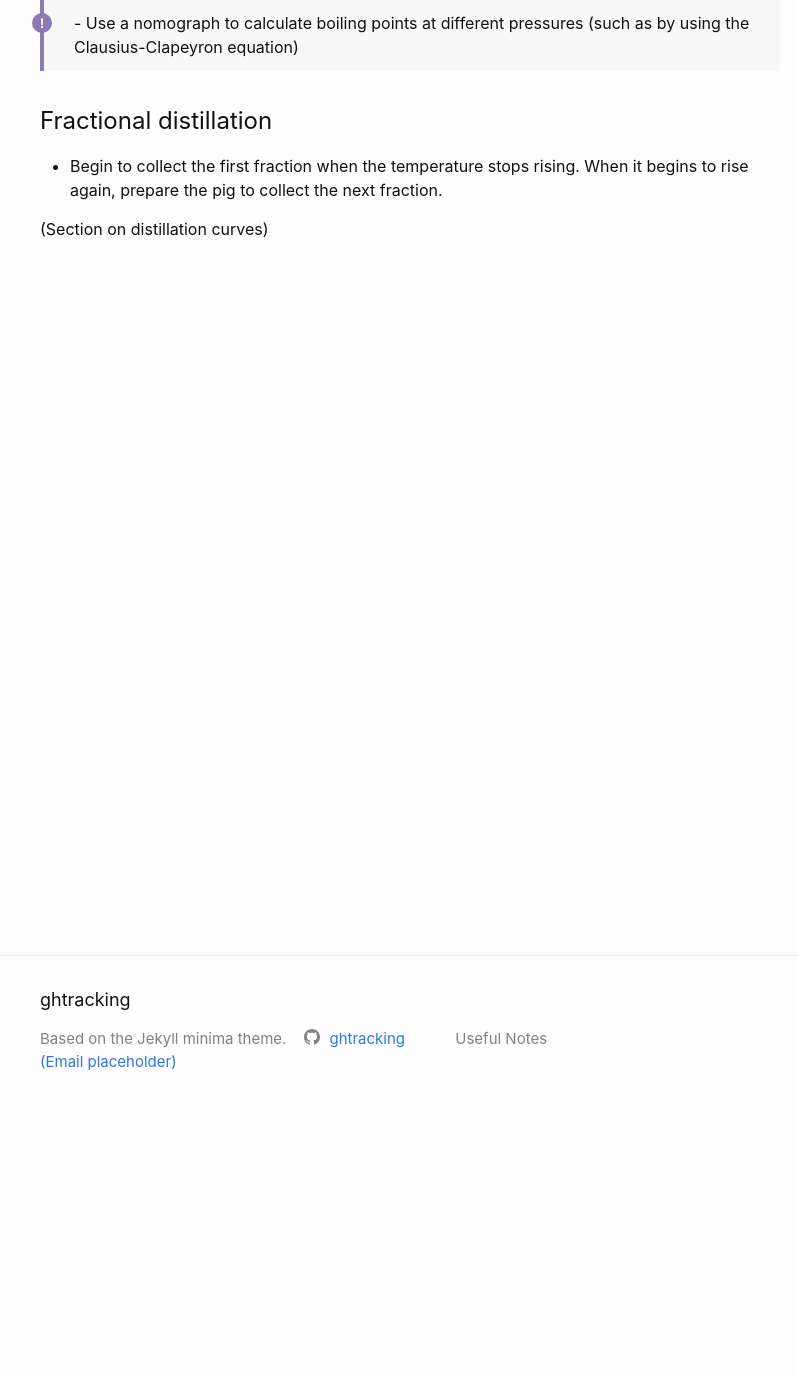
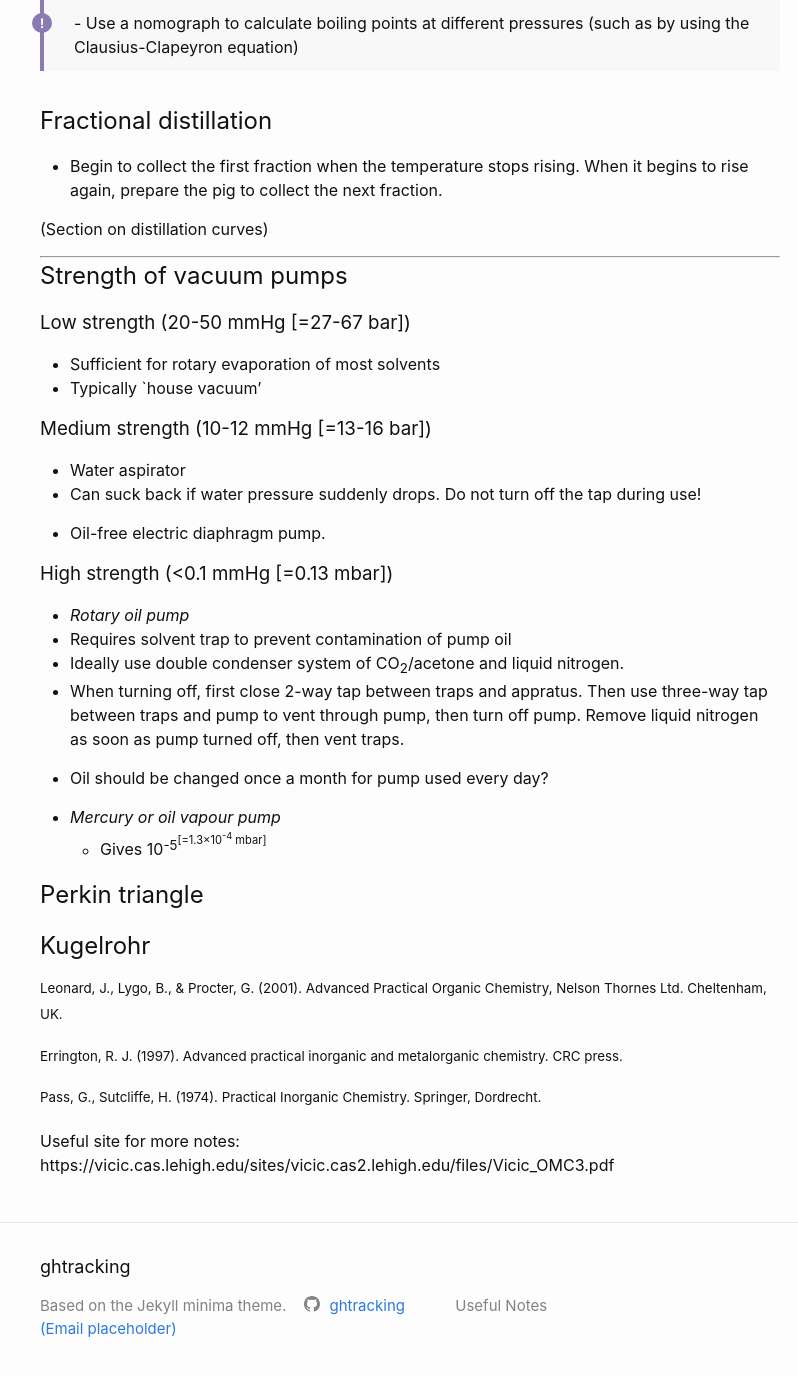
Before and after one commit to ghTracking/ghtracking.github.io, a Jekyll site: the page built from _practical_skills/vacuum_distillation.md, in a window 1280 px wide and 1400 px high, scrolled down 267 px. Shown: the top 1376 px of the window, without its empty margins (230-1028 px from the left). Built offline with Jekyll 4.4.1, drawn with Linux system fonts in a browser that asks for light colours.

Commit message:
Added details on vacuum distillation

```diff
--- a/_practical_skills/vacuum_distillation.md
+++ b/_practical_skills/vacuum_distillation.md
@@ -16,3 +16,53 @@ categories: practicals
 - Begin to collect the first fraction when the temperature stops rising. When it begins to rise again, prepare the pig to collect the next fraction.
 
 (Section on distillation curves)
+
+---
+
+## Strength of vacuum pumps
+
+### Low strength (20-50 mmHg [=27-67 bar])
+
+- Sufficient for rotary evaporation of most solvents
+- Typically `house vacuum'
+
+
+### Medium strength (10-12 mmHg [=13-16 bar])
+
+- Water aspirator
+- Can suck back if water pressure suddenly drops. Do not turn off the tap during use!
+
+- Oil-free electric diaphragm pump.
+
+### High strength (<0.1 mmHg [=0.13 mbar])
+
+- _Rotary oil pump_
+- Requires solvent trap to prevent contamination of pump oil
+- Ideally use double condenser system of CO<sub>2</sub>/acetone and liquid nitrogen.
+- When turning off, first close 2-way tap between traps and appratus. Then use three-way tap between traps and pump to vent through pump, then turn off pump. Remove liquid nitrogen as soon as pump turned off, then vent traps.
+
+- Oil should be changed once a month for pump used every day?
+
+- _Mercury or oil vapour pump_
+    - Gives 10<sup>-5<sup>[=1.3×10<sup>-4</sup> mbar]
+
+
+## Perkin triangle
+
+
+## Kugelrohr
+
+
+<sup>Leonard, J., Lygo, B., & Procter, G. (2001). Advanced Practical Organic Chemistry, Nelson Thornes Ltd. Cheltenham, UK.</sup>
+
+
+<sup>Errington, R. J. (1997). Advanced practical inorganic and metalorganic chemistry. CRC press.</sup>
+
+
+
+
+
+<sup>Pass, G., Sutcliffe, H. (1974). Practical Inorganic Chemistry. Springer, Dordrecht.</sup>
+
+
+Useful site for more notes: https://vicic.cas.lehigh.edu/sites/vicic.cas2.lehigh.edu/files/Vicic_OMC3.pdf
```
